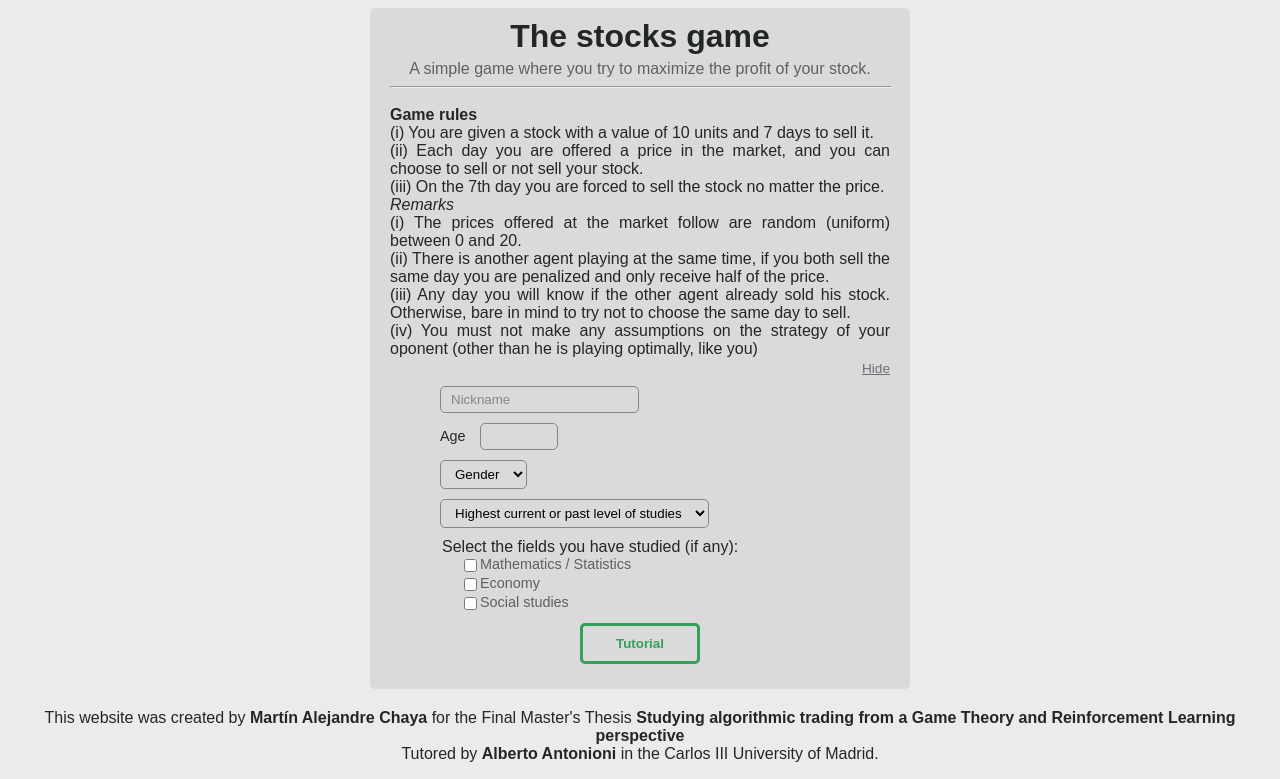
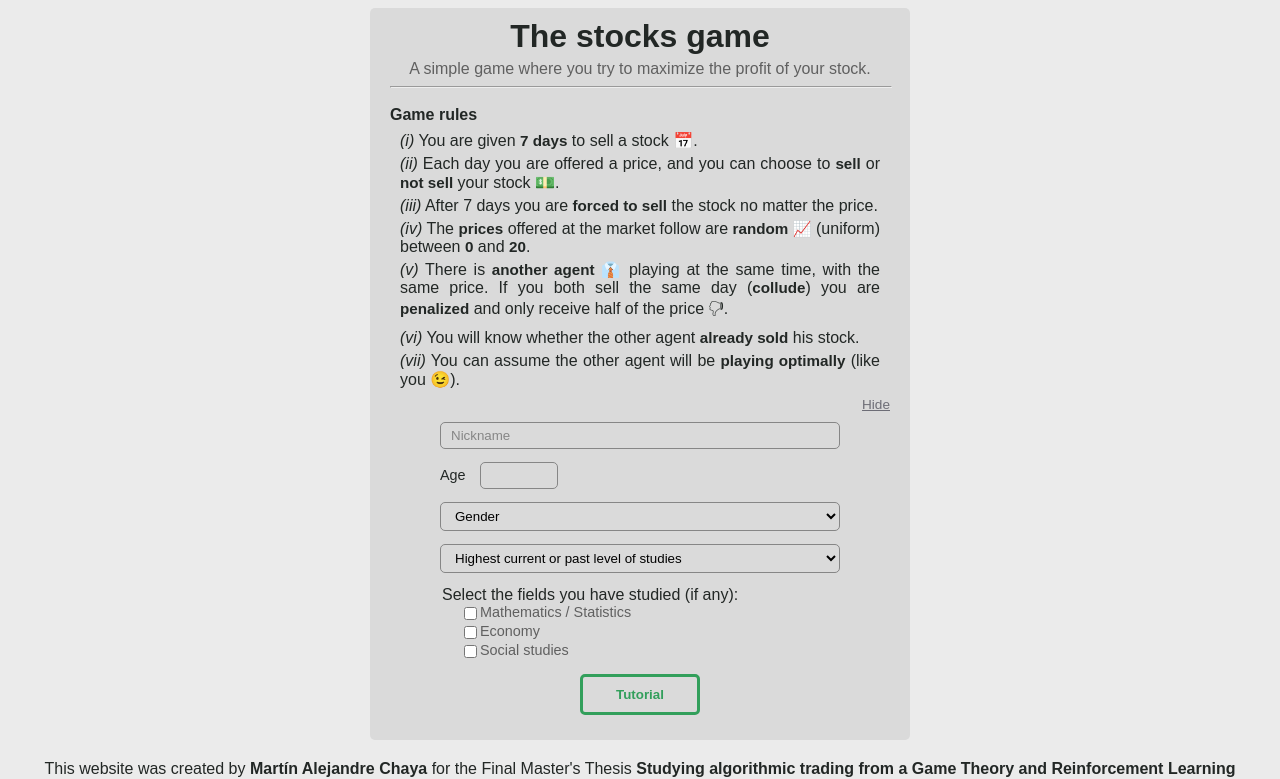
Before and after one commit to MartinAlejandreChaya/stocks-game-tfm, a Flask app: page / in a window 1280 px wide. Shown: the top 779 px of the page. Run offline with Flask 3, Linux system fonts and the light colour scheme.

Commit message:
Making the tutorial better and better rules.

```diff
--- a/db/players.csv
+++ b/db/players.csv
@@ -1 +1,3 @@
 player_id,date,name,age,gender,study_level,study_field_maths,study_field_economy,study_field_social,average_score
+0,2024-03-11 19:08:31.418529,a,10,,undergraduate,False,False,True,16.070476165465877
+1,2024-03-11 19:12:03.588586,a,11,,graduate,False,False,False,9.371552685113368
--- a/db/values.json
+++ b/db/values.json
@@ -1 +1 @@
-{"n_players": 0, "n_games": 0, "valid_player_id": 0, "player_base_average": 0, "finishing_players": 0}
+{"n_players": 2, "n_games": 50, "valid_player_id": 2, "player_base_average": 12.721014425289626, "finishing_players": 2}
--- a/static/css/general.css
+++ b/static/css/general.css
@@ -8,6 +8,7 @@
     --input-placeholder-color: #868686;
 
     --link-color: #6d6d76;
+    --link-color-hover: #2637d7;
     --link-color-hover: #2637d7;
 
     --button-color: #329F5B;
@@ -77,10 +78,21 @@ button:disabled, button[disabled] {
 
 
 /* Rules */
-#rules #rules-p {
+#rules #rules-div {
     overflow-y: hidden;
     transition: max-height 0.25s ease-out;
+}
+#rules #rules-div b {
+    font-size: 0.95em;
+}
+#rules #rules-div #rules-ul {
+    list-style-type: none;
     text-align: justify;
+    margin: 7px 0 0 0;
+    padding: 0 10px;
+}
+#rules #rules-div #rules-ul li {
+    margin: 5px 0;
 }
 #rules #rules-hide-button {
     float: right;
--- a/static/js/game.js
+++ b/static/js/game.js
@@ -80,7 +80,8 @@ const num_to_date = {
     4: "Thursday",
     5: "Friday",
     6: "Saturday",
-    7: "Sunday"
+    7: "Sunday",
+    8: "Final"
 }
 function display_state() {
     game_state_dom["day"]["text"].textContent = num_to_date[game_state["day"]+1]
@@ -129,7 +130,6 @@ function display_outcome(outcome, penalization) {
              })
             .then(data => {
                 /* Server will respond with player statistics */
-                console.log(data);
 
                 // Display statistics and hide everything else
                 document.getElementById("game-statistics").style.display = "block";
--- a/static/js/general.js
+++ b/static/js/general.js
@@ -2,7 +2,7 @@
 
 // VARIABLES
 let current_user_data = {};
-let player_id, game_id;
+let player_id, game_id = -1;
 let game_state_dom = {}
 let game_dom = {}
 let game_outcome_dom = {}
@@ -21,7 +21,7 @@ window.onload = () => {
     game_dom["outcome"] = document.getElementById("game-outcome");
 
     // Initial visibility
-    user_data.style.display = "block";
+    user_data.style.display = "flex";
     game.style.display = "none";
 
     // Game state DOM
@@ -49,16 +49,16 @@ window.onload = () => {
 
     // Rules hide button
     const rules_hide_button = document.getElementById("rules-hide-button")
-    const rules_p = document.getElementById("rules-p")
+    const rules_div = document.getElementById("rules-div")
     let rules_button_hidden = false;
-    rules_p.style.maxHeight = '300px';
+    rules_div.style.maxHeight = '500px';
     rules_hide_button.addEventListener('click', (ev) => {
         if (rules_button_hidden) {
-            rules_p.style.maxHeight = '300px'
+            rules_div.style.maxHeight = '500px'
             rules_hide_button.textContent = "Hide"
         }
         else {
-            rules_p.style.maxHeight = '0px'
+            rules_div.style.maxHeight = '0px'
             rules_hide_button.textContent = "Show rules"
         }
         rules_button_hidden = !rules_button_hidden;
--- a/static/js/tutorial.js
+++ b/static/js/tutorial.js
@@ -1,66 +1,128 @@
 // TUTORIAL DATA
 TUTORIAL_DATA = [
     {
-        "action": "sell",
-        "explanation": "You should definitely <b>sell</b>",
+        "state": {
+            "price": 0.1,
+            "day": 0,
+            "other_selled": false
+        },
+        "action": "dont sell",
+        "explanation": "You will always start on <b>Monday</b>. You have <b>7 days</b> left to sell your stock. Today you are offered a price of <b>0.1</b>",
+    },
+    {
         "state": {
             "price": 19.99,
-            "day": 0,
-            "other_selled": true
-        }
+            "day": 1,
+            "other_selled": false
+        },
+        "action": "sell",
+        "explanation": "In this example tutorial, I will guide you through the actions by disabling and enabling the <i>Sell</i> and <i>Don't sell</i> buttons.",
     },
     {
         "outcome": {
             "reward": 19.99,
-            "payoff": 9.99
+            "penalization": false
         },
-        "explanation": "You sold your stock for <b>19.99$</b>. Because the initial price of the stock was <b>10$</b>, you gained <b>9.99$</b>",
+        "explanation": "You sold your stock for <b>19.99</b>. The price of the stock is random between 0 and 20, so 19.99 is a good result.",
         "action": "any"
     },
     {
-        "action": "dont sell",
-        "explanation": "You should definitely not sell",
         "state": {
-            "price": 1,
+            "price": 19.99,
             "day": 0,
             "other_selled": false
-        }
-    },
-    {
-        "action": "dont sell",
-        "explanation": "You should still wait. If you sell now you loose 2$",
-        "state": {
-            "price": 8,
-            "day": 1,
-            "other_selled": false
-        }
-    },
-    {
-        "action": "dont sell",
-        "explanation": "Now the price is over 10. But notice your oponent just sold his stock (so you no longer have to worry about selling the same day as him). You still have plenty days left, let's wait for a better price.",
-        "state": {
-            "price": 12,
-            "day": 2,
-            "other_selled": true
-        }
-    },
-    {
+        },
+        "explanation": "Let's play again. Remember, if <i>Opponent sold?</i> is <b>No</b>, you should worry about not colluding (selling on the same day).",
         "action": "sell",
-        "explanation": "Selling the stock today seems appropiate",
-        "state": {
-            "price": 19.75,
-            "day": 3,
-            "other_selled": true
-        }
     },
     {
         "outcome": {
-            "reward": 19.75,
-            "payoff": 9.75
+            "reward": 9.95,
+            "penalization": true
         },
-        "explanation": "You completed the tutorial. If you play <b>" + TOTAL_REQUIRED_GAMES + " games</b> you will be able to see your statistics as a reward. Proceed to the game.",
+        "explanation": "This time you colluded with your opponent. So the reward of <b>19.99</b> was divided by 2.",
         "action": "any"
-    }
+    },
+    {
+        "state": {
+            "price": 0.1,
+            "day": 0,
+            "other_selled": false
+        },
+        "action": "dont sell",
+        "explanation": "Let's play one last game, then you are on your own.",
+    },
+    {
+        "state": {
+            "price": 0.2,
+            "day": 1,
+            "other_selled": false
+        },
+        "action": "dont sell",
+        "explanation": "We have 6 days left to sell the stock, so we will wait for a better price offer.",
+    },
+    {
+        "state": {
+            "price": 0.1,
+            "day": 2,
+            "other_selled": false
+        },
+        "action": "dont sell",
+        "explanation": "In the real game, the price will actually be random. For this tutorial I have preselected it to demonstrate 😉.",
+    },
+    {
+        "state": {
+                "price": 0.05,
+                "day": 3,
+                "other_selled": false
+        },
+        "action": "dont sell",
+        "explanation": "4 days left",
+    },
+    {
+        "state": {
+                "price": 0.07,
+                "day": 4,
+                "other_selled": false
+        },
+        "action": "dont sell",
+        "explanation": "3 days left.",
+    },
+    {
+        "state": {
+                "price": 0.05,
+                "day": 5,
+                "other_selled": true
+        },
+        "action": "dont sell",
+        "explanation": "You can notice, <i>Opponent sold?</i> is now <b>Yes</b>, meaning your opponent sold his stock in the previous day. You needn't worry about colluding with him anymore for the 2 days you have left.",
+    },
+    {
+        "state": {
+                "price": 0.02,
+                "day": 6,
+                "other_selled": true
+        },
+        "action": "dont sell",
+        "explanation": "If you feel confortable with the rules, you can hide them by clicking on the <u>Hide</u> button at the lower right",
+    },
+    {
+        "state": {
+                "price": 10,
+                "day": 7,
+                "other_selled": true
+        },
+        "action": "sell",
+        "explanation": "You have arrived to the end of the week. You are forced to sell your stock today no matter the price offered.",
+    },
+    {
+        "outcome": {
+            "reward": 10,
+            "penalization": false
+        },
+        "explanation": "Now you are ready to play the actual game. If you play <b>" + TOTAL_REQUIRED_GAMES + " games</b> you will be able to see your statistics as a reward. Proceed to the game.",
+        "action": "any"
+    },
 ]
 
 let tutorial_current_step = -1;
@@ -101,6 +163,8 @@ function display_tutorial() {
         game_dom["action"].style.display = 'none'
         game_dom["outcome"].style.display = 'block';
 
+        display_outcome(current_step["outcome"]["reward"], current_step["outcome"]["penalization"])
+
         if (tutorial_current_step == TUTORIAL_DATA.length - 1) {
             // Final step
             tutorial_dom["sell_button"].disabled = false;
--- a/templates/index.html
+++ b/templates/index.html
@@ -27,20 +27,22 @@
 
         <div class="container">
             <div id="rules">
-                <p id="rules-p">
-                    <b>Game rules</b> <br />
-                    (i) You are given a stock with a value of 10 units and 7 days to sell it. <br>
-                    (ii) Each day you are offered a price in the market, and you can choose to sell
-                    or not sell your stock. <br>
-                    (iii) On the 7th day you are forced to sell the stock no matter the price. <br>
-                    <i> Remarks </i>  <br>
-                    (i) The prices offered at the market follow are random (uniform) between 0 and 20. <br>
-                    (ii) There is another agent playing at the same time, if you both sell the same day
-                    you are penalized and only receive half of the price. <br>
-                    (iii) Any day you will know if the other agent already sold his stock. Otherwise, bare in
-                    mind to try not to choose the same day to sell. <br>
-                    (iv) You must not make any assumptions on the strategy of your oponent (other than he is playing optimally, like you)
-                </p>
+                <div id="rules-div">
+                    <h4>Game rules</h4>
+                    <ul id="rules-ul">
+                        <li><i>(i)</i> You are given <b>7 days</b> to sell a stock 📅.</li>
+                        <li><i>(ii)</i> Each day you are offered a price, and you can choose to <b>sell</b>
+                            or <b>not sell</b> your stock 💵.</li>
+                        <li><i>(iii)</i> After 7 days you are <b>forced to sell</b> the stock no matter the price.</li>
+                        <li><i>(iv)</i> The <b>prices</b> offered at the market follow are <b>random 📈</b> (uniform)
+                            between <b>0</b> and <b>20</b>.</li>
+                        <li><i>(v)</i> There is <b>another agent 👔</b> playing at the same time, with the same price.
+                            If you both sell the same day (<b>collude</b>) you are <b>penalized</b> and only receive
+                            half of the price 🖓.</li>
+                        <li><i>(vi)</i> You will know whether the other agent <b>already sold</b> his stock.</li>
+                        <li><i>(vii)</i> You can assume the other agent will be <b>playing optimally</b> (like you 😉).</li>
+                    </ul>
+                </div>
                 <a id="rules-hide-button">Hide</a>
             </div>
             <div id="user-data">
@@ -94,7 +96,7 @@
                             (<span id="game-state-day-days-left">7</span> days left)</span>
                     </div>
                     <div>
-                        <span>Opponent sold? <b id="game-state-other-selled">yes</b></span>
+                        <span>Other agent sold? <b id="game-state-other-selled">yes</b></span>
                     </div>
                     <div id="game-state-price-container">
                         <span>Price <b id="game-state-price">12.52</b> / 20</span>
```
Also changed, not shown: db/games.csv (+50 -0 lines), README.md.
